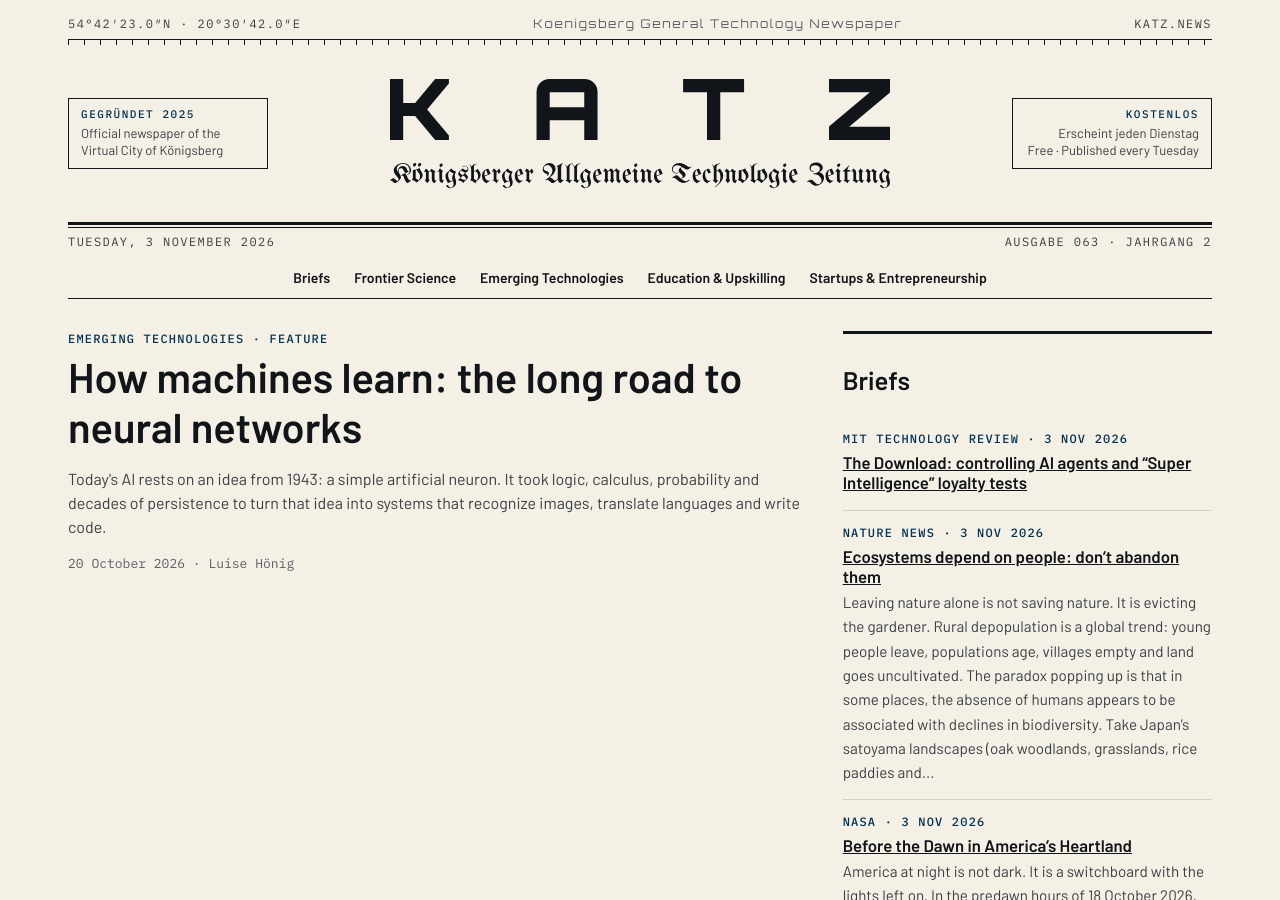
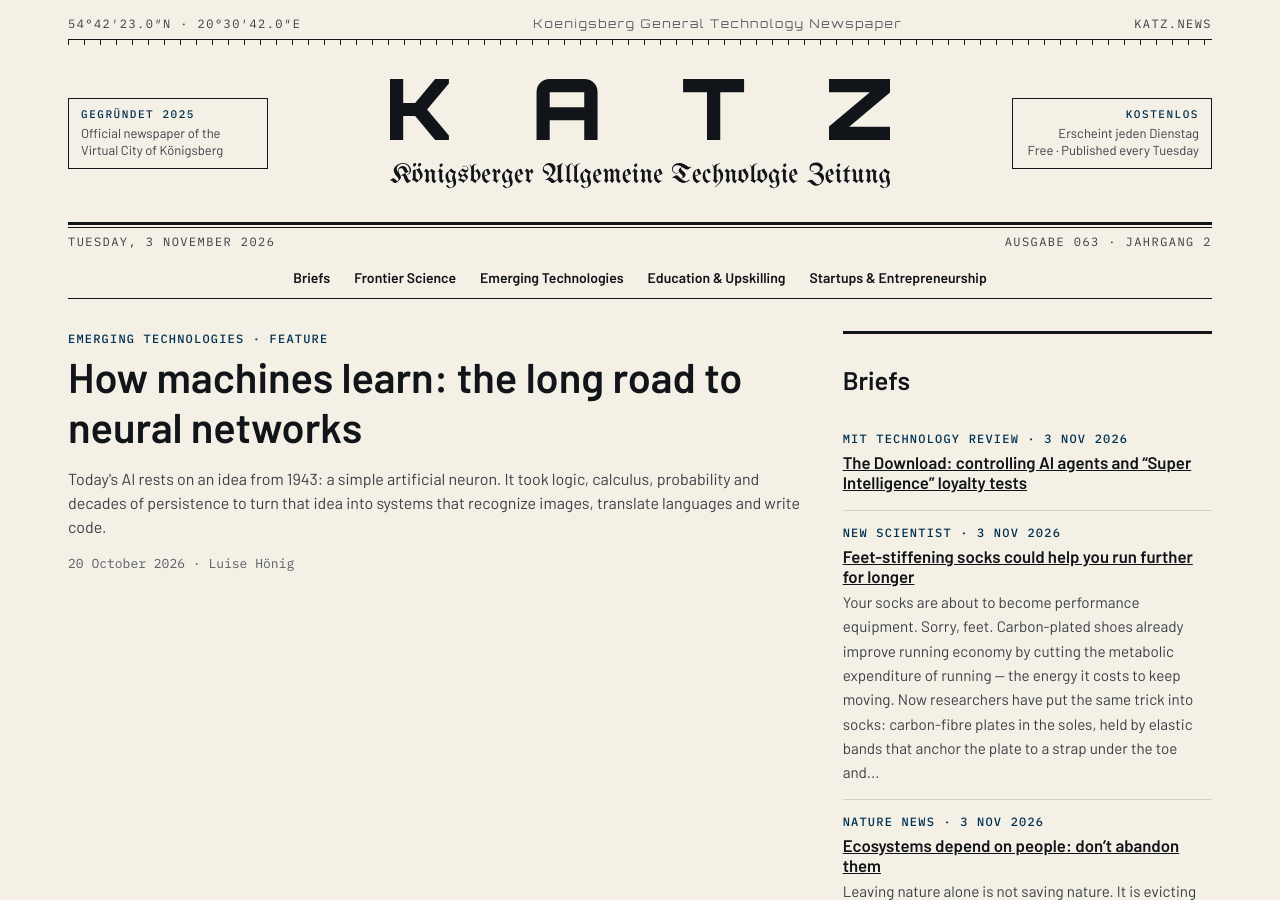
Before and after one commit to katz-news/katz.news, a Jekyll site: the page built from index.html, in a window 1280 px wide and 900 px high. Built offline with Jekyll 4.4.1, drawn with Linux system fonts in a browser that asks for light colours.

Commit message:
Publish 2026-11-05

```diff
--- a/_data/build.yml
+++ b/_data/build.yml
@@ -1 +1 @@
-published_at: 2026-11-05T10:48:09Z
+published_at: 2026-11-05T10:49:45Z
--- /dev/null
+++ b/_posts/briefs/2026-11-04-feet-stiffening-socks-could-help-you-run-further-for-longer.md
@@ -0,0 +1,17 @@
+---
+published: true
+title: Feet-stiffening socks could help you run further for longer
+date: 2026-11-03
+section: science
+source_name: New Scientist
+source_url: https://www.newscientist.com/article/2597125-feet-stiffening-socks-could-help-you-run-further-for-longer/?utm_campaign=RSS|NSNS&utm_content=home&utm_medium=RSS&utm_source=NSNS
+---
+Your socks are about to become performance equipment. Sorry, feet.
+
+Carbon-plated shoes already improve running economy by cutting the metabolic expenditure of running — the energy it costs to keep moving. Now researchers have put the same trick into socks: carbon-fibre plates in the soles, held by elastic bands that anchor the plate to a strap under the toe and a calf band, transferring force between toe, ankle and calf while you run. A foot is not a foot, it is a spring that forgot its job.
+
+On a treadmill, at several speeds, runners wore the plated socks, the same socks without the plates, and ordinary sports socks. The stiffened feet cut running cost by 2.8 per cent compared with plain sports socks, and by 2.7 per cent compared with the unplated version. And the prize is 2.8 per cent!
+
+It is Cinderella, except the glass slipper is carbon fibre and the prince is a personal best — and if the socks work, every drawer in the country will soon contain technology that needs washing (sorry, laundry).
+
+Conclusion: your socks are not clothing. They are equipment.
```
